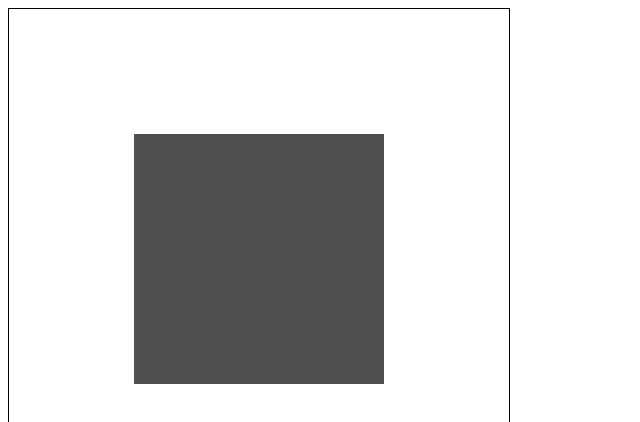
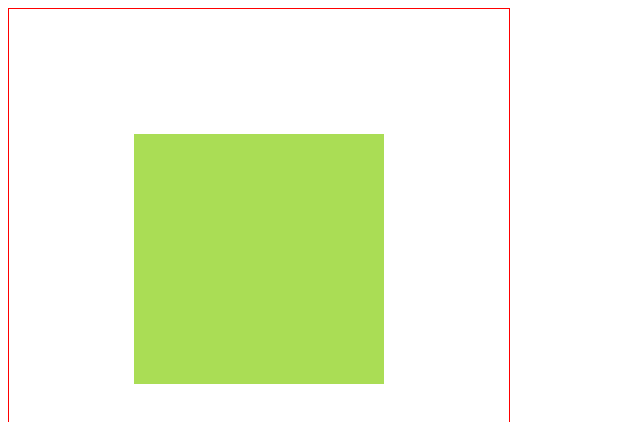
Before and after one commit to krnsk0/boxes, a React (Vite) app: page / in a window 1280 px wide. Shown: the top 422 px of the page, without its empty margins (0-640 px from the left). Built offline with nearby package versions, Linux system fonts and the light colour scheme.

Commit message:
set up overlay

```diff
--- a/src/App.tsx
+++ b/src/App.tsx
@@ -1,8 +1,14 @@
-import Canvas from "./Canvas";
-import { MstProvider } from "./StateProvider";
+import Canvas from './Canvas'
+import Overlay from './Overlay'
+import { MstProvider } from './StateProvider'
+const WIDTH = 500
+const HEIGHT = 500
 
 export function App() {
-
-
-  return <MstProvider><Canvas></Canvas></MstProvider>;
+  return (
+    <MstProvider>
+      <Canvas WIDTH={WIDTH} HEIGHT={HEIGHT} />
+      <Overlay WIDTH={WIDTH} HEIGHT={HEIGHT} />
+    </MstProvider>
+  )
 }
--- a/src/Canvas.tsx
+++ b/src/Canvas.tsx
@@ -1,27 +1,29 @@
-import { css } from "@emotion/react"
-import { observer } from "mobx-react-lite"
-import { useRef, useEffect } from "react"
-import { useMst } from "./StateProvider"
-
-const WIDTH = 500
-const HEIGHT = 500
+import { css } from '@emotion/react'
+import { observer } from 'mobx-react-lite'
+import { useRef, useEffect } from 'react'
+import { useMst } from './StateProvider'
 
 const styles = {
   canvas: css`
     border: 1px solid black;
-  `
+    position: absolute;
+  `,
 }
 
+type Props = {
+  WIDTH: number
+  HEIGHT: number
+}
 
-function Canvas() {
-  const { width, height, topLeft} = useMst();
+function Canvas({ WIDTH, HEIGHT }: Props) {
+  const { width, height, topLeft } = useMst()
   const canvasRef = useRef<HTMLCanvasElement>(null)
 
   useEffect(() => {
     if (canvasRef.current) {
-      const ctx = canvasRef.current.getContext('2d');
+      const ctx = canvasRef.current.getContext('2d')
       if (ctx) {
-        ctx.fillStyle = '#505050'
+        ctx.fillStyle = '#AADD55'
         const scaledX = WIDTH * topLeft.x
         const scaledY = HEIGHT * topLeft.y
         const scaledW = WIDTH * width
@@ -32,10 +34,14 @@ function Canvas() {
     }
   }, [topLeft.x, topLeft.y, width, height])
 
-
-  return <canvas ref={canvasRef} width={WIDTH} height={HEIGHT} css={styles.canvas}></canvas>
+  return (
+    <canvas
+      ref={canvasRef}
+      width={WIDTH}
+      height={HEIGHT}
+      css={styles.canvas}
+    ></canvas>
+  )
 }
 
-
-
 export default observer(Canvas)
--- /dev/null
+++ b/src/Overlay.tsx
@@ -0,0 +1,22 @@
+import { css } from '@emotion/react'
+import { observer } from 'mobx-react-lite'
+
+const styles = {
+  overlay: (width: number, height: number) => css`
+    position: absolute;
+    border: 1px solid red;
+    width: ${width}px;
+    height: ${height}px;
+  `,
+}
+
+type Props = {
+  WIDTH: number
+  HEIGHT: number
+}
+
+function Overlay({ WIDTH, HEIGHT }: Props) {
+  return <div css={styles.overlay(WIDTH, HEIGHT)}></div>
+}
+
+export default observer(Overlay)
```
Also changed, not shown: 1 other file (tests, documents, lock files or other folders).
